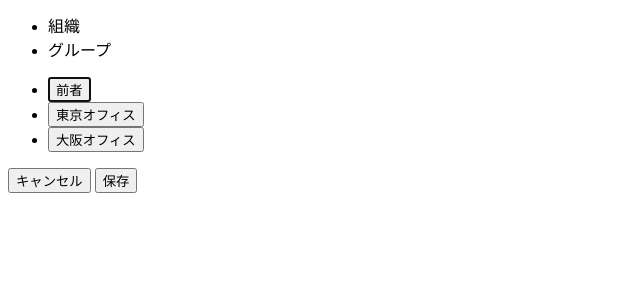
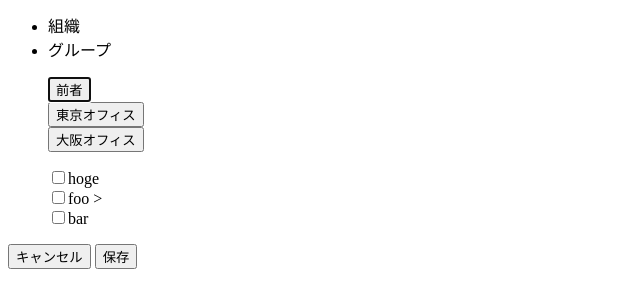
Before and after one commit to blindsoup/a11y-wai-aria-sample, a website: page userselect/index.html in a window 1280 px wide. Shown: the part 251-558 px from the top of the page, without its empty margins (0-640 px from the left). Drawn offline with Linux system fonts and the light colour scheme.

Commit message:
user-select: ユーザ一覧リストボックスのHTMLを作成

```diff
--- a/userselect/index.html
+++ b/userselect/index.html
@@ -4,6 +4,7 @@
     <meta charset="UTF-8" />
     <meta name="viewport" content="width=device-width, initial-scale=1.0" />
     <title>ユーザ選択のサンプル</title>
+    <link rel="stylesheet" href="style.css" />
   </head>
 
   <body>
@@ -147,7 +148,43 @@
             </li>
           </ul>
         </div>
-        <div class="dialog-content-list"></div>
+        <div class="dialog-content-list">
+          <ul class="dialog-listbox" role="listbox" aria-multiselectable="true" aria-label="ユーザ一覧">
+            <li role="presentation">
+              <label
+                ><input
+                  type="checkbox"
+                  class="dialog-list-item"
+                  role="option"
+                  aria-selected="false"
+                  tabindex="0"
+                />hoge</label
+              >
+            </li>
+            <li role="presentation">
+              <label.
+                ><input
+                  type="checkbox"
+                  class="dialog-list-item"
+                  role="option"
+                  aria-selected="false"
+                  tabindex="-1"
+                />foo</label.<i class="fas fa-font-awesome-logo-full    "></i>
+              >
+            </li>
+            <li role="presentation">
+              <label
+                ><input
+                  type="checkbox"
+                  class="dialog-list-item"
+                  role="option"
+                  aria-selected="false"
+                  tabindex="-1"
+                />bar</label
+              >
+            </li>
+          </ul>
+        </div>
       </div>
       <div class="dialog-footer">
         <button type="button">キャンセル</button>
--- a/userselect/style.css
+++ b/userselect/style.css
@@ -1,4 +1,5 @@
-.tree li {
+.tree li,
+.dialog-listbox li {
   list-style-type: none;
 }
 
```
